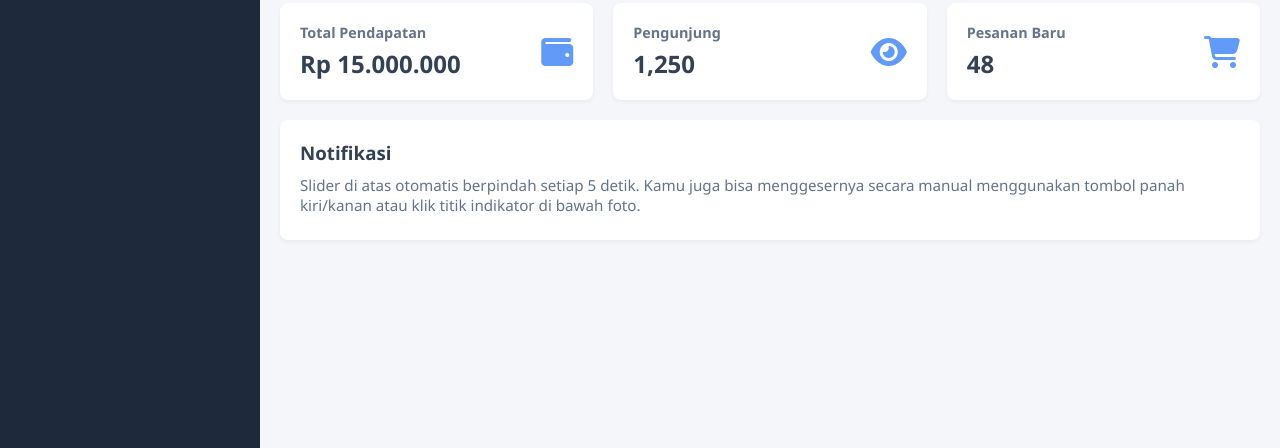
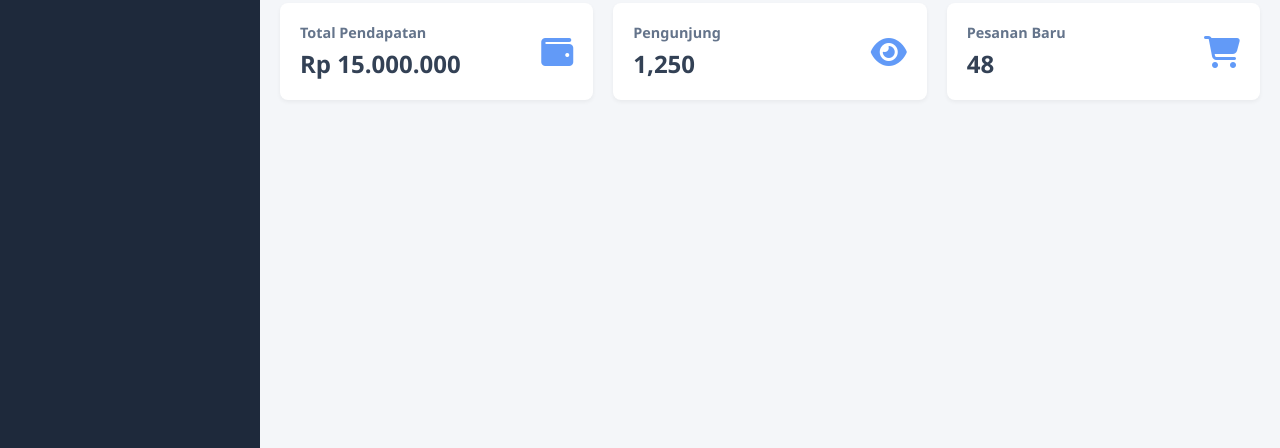
Before and after one commit to project-z2004/test, a plain HTML site: page index.html in a window 1280 px wide. Shown: the part 352-800 px from the top of the page. Drawn offline with Linux system fonts and the light colour scheme.

Commit message:
Update index.html

```diff
--- a/index.html
+++ b/index.html
@@ -426,11 +426,7 @@
                 </div>
             </div>
 
-            <!-- Konten Tambahan -->
-            <div class="card" style="min-height: 120px; display: block;">
-                <h3 style="margin-bottom: 10px;">Notifikasi</h3>
-                <p style="color: #64748b; font-size: 0.95rem;">Slider di atas otomatis berpindah setiap 5 detik. Kamu juga bisa menggesernya secara manual menggunakan tombol panah kiri/kanan atau klik titik indikator di bawah foto.</p>
-            </div>
+
         </main>
     </div>
 
```
